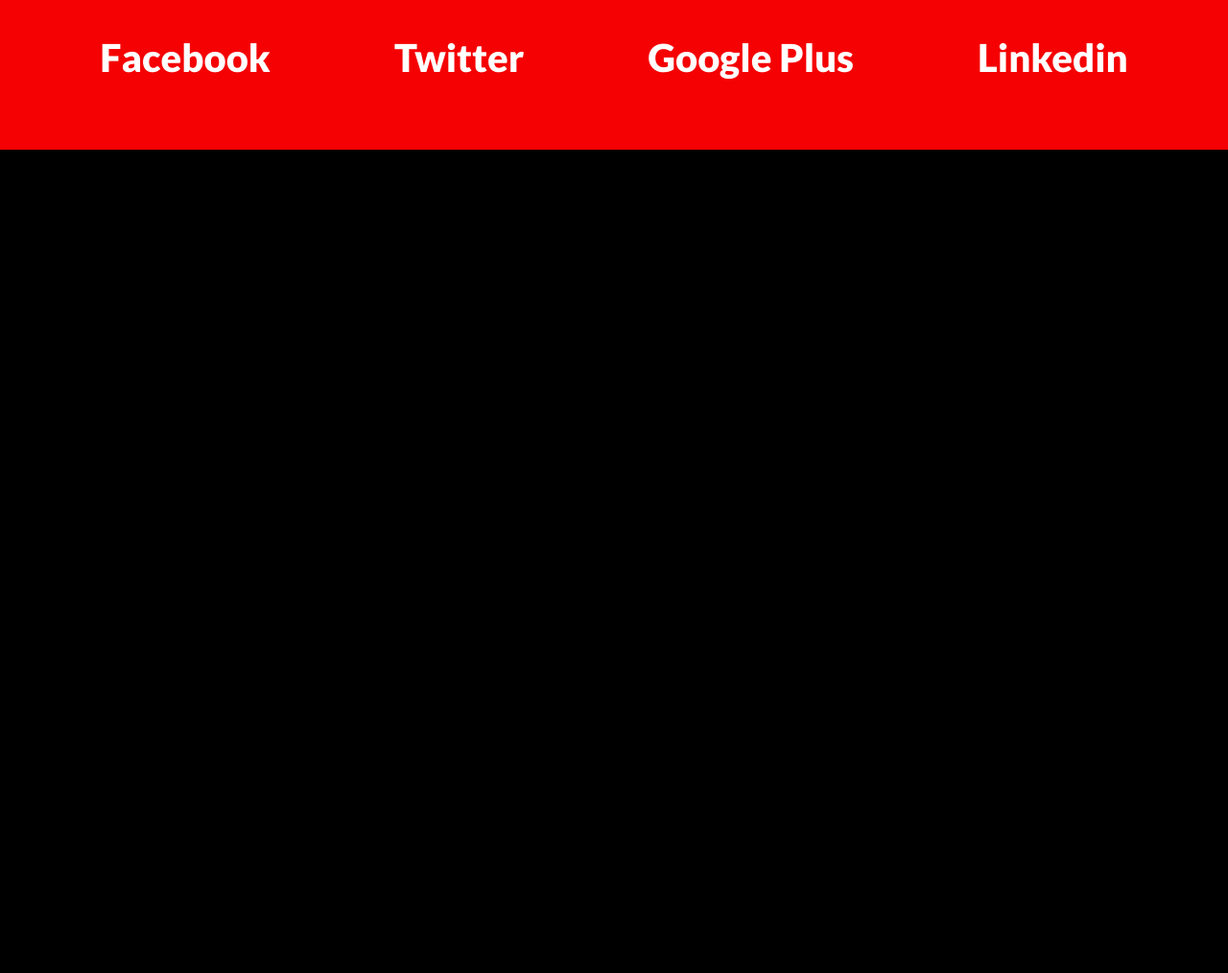
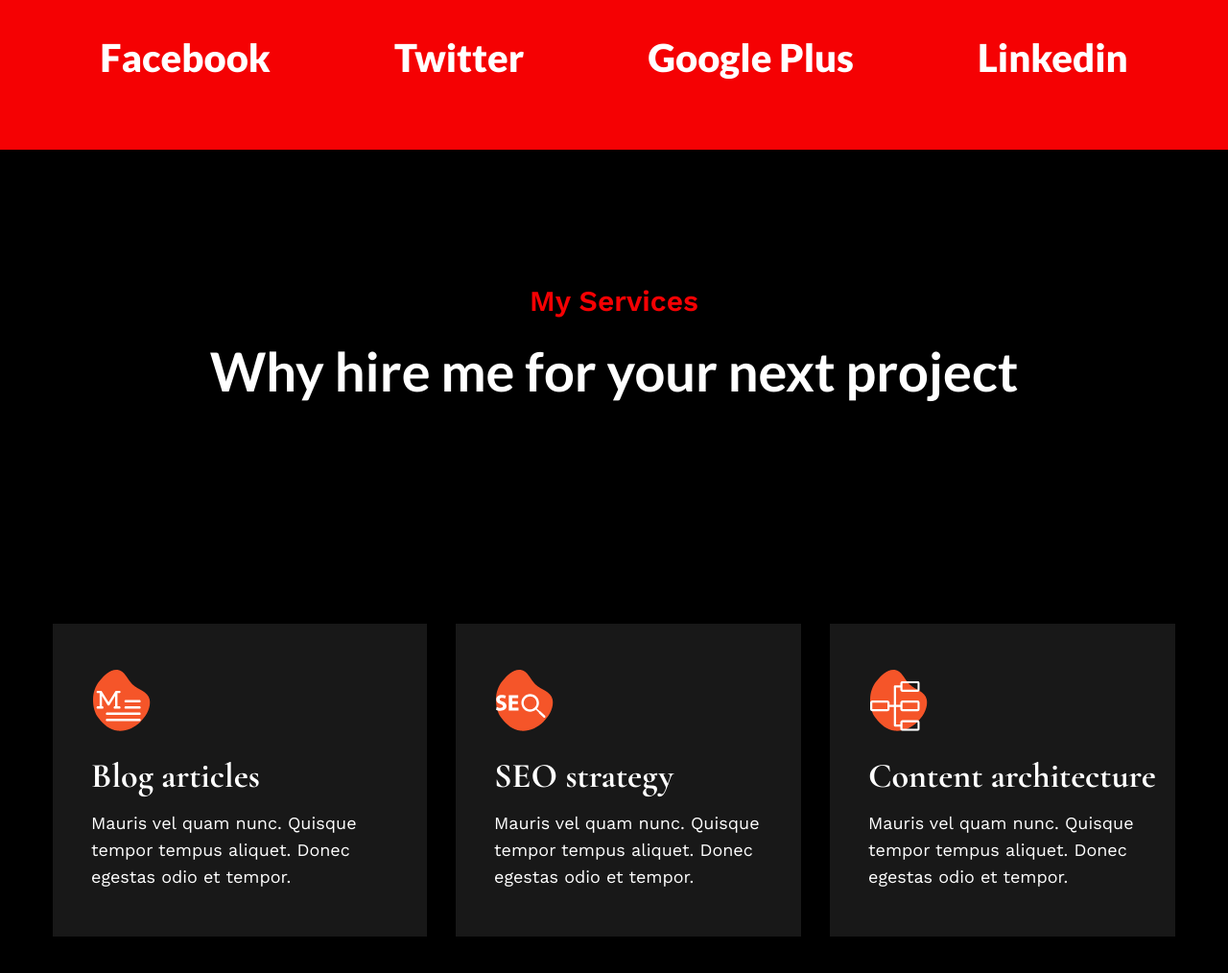
Before and after one commit to nicat41/Designer-tailwind, a plain HTML site: page index.html in a window 1280 px wide. Shown: the part 992-2006 px from the top of the page at 96% size. Before the commit the page ends 1292 px from the top, so only its background shows below. Drawn offline with nearby package versions, Linux system fonts and the light colour scheme.

Commit message:
My Services

```diff
--- a/index.html
+++ b/index.html
@@ -35,6 +35,7 @@
           colors: {
             textcolor: "#F55529",
             primary: "#F50103",
+            card: "#181818",
           },
           fontFamily: {
             Inter: "Inter",
@@ -100,5 +101,38 @@
 
         </nav>
     </section>
+
+    <section class="mb-[144px] ">
+      <div class=" w-[1170px] container">
+      <h2 class="text-[30px] leading-[28px] text-primary pb-[31px] text-center font-semibold font-WorkSans">My Services</h2>
+      <h3 class="text-center font-bold leading-[56px] text-[56px] pb-[235px]">Why hire me for your next project</h3>
+      <div class="grid grid-cols-3 space-x-[30px]">
+        <div class="py-[48px] px-[40px] bg-card">
+          <figure class="w-[64px] h-[64px] mb-[24px]">
+            <img class="w-full h-full object-contain" src="./imges/My-Services/Icon.svg" alt="">
+          </figure>
+          <h4 class="font-bold text-[36px] leading-[46px] pb-[12px] font-Garamond">Blog articles</h4>
+          <p class="text-[18px] leading-[28px] font-WorkSans ">Mauris vel quam nunc. Quisque tempor tempus aliquet. Donec egestas odio et tempor.</p>
+        </div>
+
+        <div class="py-[48px] px-[40px] bg-card">
+          <figure class="w-[64px] h-[64px] mb-[24px]">
+            <img class="w-full h-full object-contain" src="./imges/My-Services/Icon2.svg" alt="">
+          </figure>
+          <h4 class="font-bold text-[36px] leading-[46px] pb-[12px] font-Garamond">SEO strategy</h4>
+          <p class="text-[18px] leading-[28px] font-WorkSans ">Mauris vel quam nunc. Quisque tempor tempus aliquet. Donec egestas odio et tempor.</p>
+        </div>
+
+        <div class="py-[48px] px-[40px] bg-card">
+          <figure class="w-[64px] h-[64px] mb-[24px]">
+            <img class="w-full h-full object-contain" src="./imges/My-Services/Icon3.svg" alt="">
+          </figure>
+          <h4 class="font-bold text-[36px] leading-[46px] pb-[12px] font-Garamond text-nowrap">Content architecture</h4>
+          <p class="text-[18px] leading-[28px] font-WorkSans ">Mauris vel quam nunc. Quisque tempor tempus aliquet. Donec egestas odio et tempor.</p>
+        </div>
+      </div>
+    </div>
+
+    </section>
   </body>
 </html>
```
